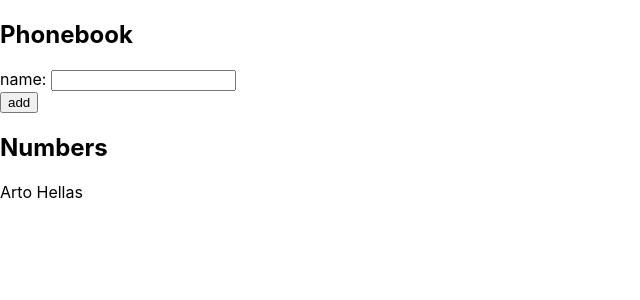
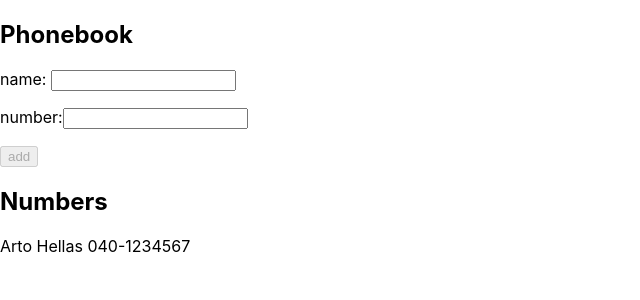
Before and after one commit to xarrijorge/fullstackopen, a React (Create React App) app in the folder part2/phonebook/: page / in a window 1280 px wide. Shown: the top 300 px of the page, without its empty margins (0-640 px from the left). Built offline with nearby package versions, Linux system fonts and the light colour scheme.

Commit message:
added disable toggle logic to button

```diff
--- a/part2/phonebook/src/App.jsx
+++ b/part2/phonebook/src/App.jsx
@@ -1,45 +1,66 @@
-import React, { Fragment, useState } from "react";
+import React, { Fragment, useState, useEffect } from "react";
 
 const App = () => {
   const [persons, setPersons] = useState([
     {
-      name: "Arto Hellas"
+      name: "Arto Hellas",
+      tel: "040-1234567"
     }
   ]);
   const [newName, setNewName] = useState("");
+  const [newNumber, setNewNumber] = useState("");
+
+  let buttonStatus = newName == "" || newNumber == "" ? true : false;
 
   const handleName = event => {
     setNewName(event.target.value);
   };
 
-  let people = persons.map((person, i) => <p key={i}> {person.name} </p>);
+  const handleNumber = event => {
+    setNewNumber(event.target.value);
+  };
+
+  let people = persons.map((person, i) => (
+    <p key={i}>
+      {" "}
+      {person.name} {person.tel}
+    </p>
+  ));
 
   const handlePersons = event => {
     event.preventDefault();
     let person = {
-      name: newName
+      name: newName,
+      tel: newNumber
     };
 
     let duplicate = persons.some(elem => newName === elem.name);
     if (duplicate) {
-      alert(`${newName} is already in the phonebook`);
+      alert(`${newName} is already added to the phonebook`);
     } else {
       setPersons(persons.concat(person));
       setNewName("");
     }
   };
-
   return (
     <Fragment>
-      <h2> Phonebook </h2>{" "}
+      <h2> Phonebook </h2>
       <form onSubmit={handlePersons}>
         <div>
-          name: <input value={newName} onChange={handleName} />{" "}
-        </div>{" "}
+          <p>
+            name: <input type="text" value={newName} onChange={handleName} />
+          </p>
+          <p>
+            number:
+            <input type="tel" value={newNumber} onChange={handleNumber} />
+          </p>
+        </div>
         <div>
-          <button type="submit"> add </button>{" "}
-        </div>{" "}
-      </form>{" "}
+          <button type="submit" disabled={buttonStatus}>
+            add
+          </button>
+        </div>
+      </form>
       <h2> Numbers </h2> {people} <div></div>
     </Fragment>
   );
```
